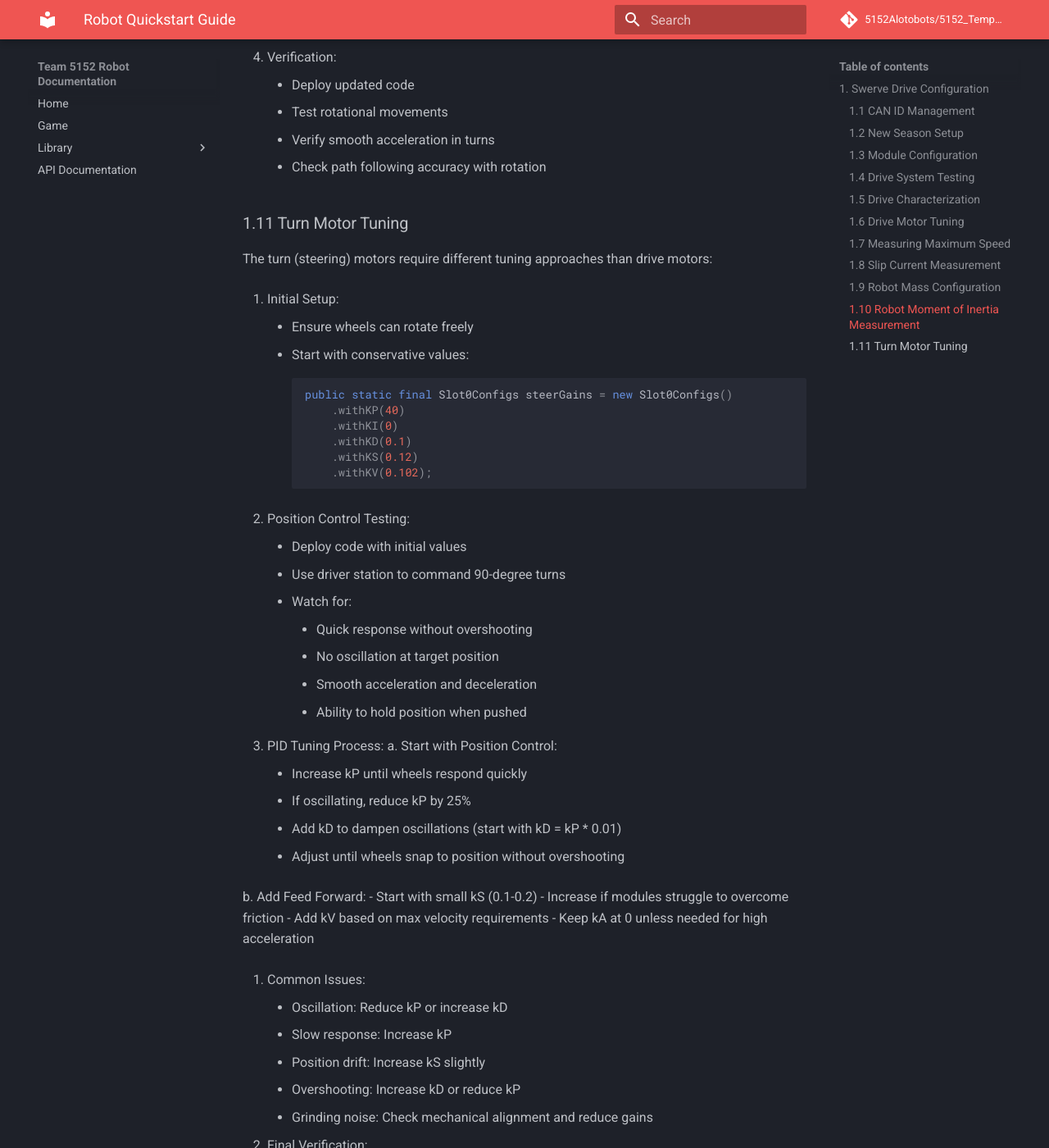
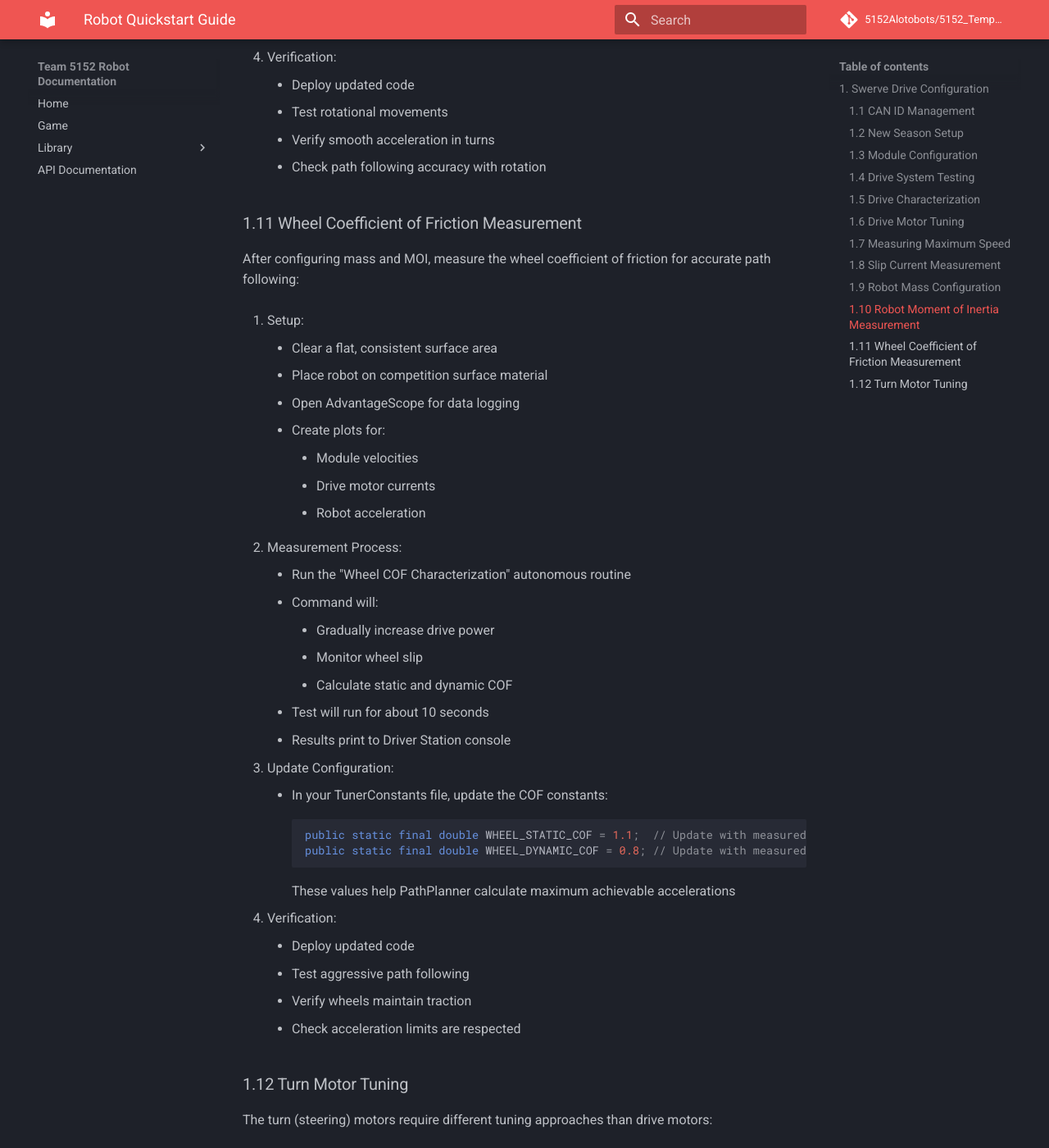
Before and after one commit to 5152Alotobots/5152_Template, an MkDocs documentation site: the page built from docs/mkdocs/docs/quickstart.md, in a window 1280 px wide and 1400 px high, scrolled down 10198 px. Shown: the whole window at 82% size. Built offline with MkDocs 1.6.1 and Material for MkDocs 9.7.7, drawn with Linux system fonts in a browser that asks for light colours; comment, search, counter and statistics services are not loaded.

Commit message:
docs: Add section on measuring wheel coefficient of friction

````diff
--- a/docs/mkdocs/docs/quickstart.md
+++ b/docs/mkdocs/docs/quickstart.md
@@ -373,7 +373,42 @@ After configuring robot mass, measure the robot's rotational inertia for better
     - Verify smooth acceleration in turns
     - Check path following accuracy with rotation
 
-### 1.11 Turn Motor Tuning
+### 1.11 Wheel Coefficient of Friction Measurement
+After configuring mass and MOI, measure the wheel coefficient of friction for accurate path following:
+
+1. Setup:
+    - Clear a flat, consistent surface area
+    - Place robot on competition surface material
+    - Open AdvantageScope for data logging
+    - Create plots for:
+        - Module velocities
+        - Drive motor currents
+        - Robot acceleration
+
+2. Measurement Process:
+    - Run the "Wheel COF Characterization" autonomous routine
+    - Command will:
+        - Gradually increase drive power
+        - Monitor wheel slip
+        - Calculate static and dynamic COF
+    - Test will run for about 10 seconds
+    - Results print to Driver Station console
+
+3. Update Configuration:
+    - In your TunerConstants file, update the COF constants:
+    ```java
+    public static final double WHEEL_STATIC_COF = 1.1;  // Update with measured value
+    public static final double WHEEL_DYNAMIC_COF = 0.8; // Update with measured value
+    ```
+    These values help PathPlanner calculate maximum achievable accelerations
+
+4. Verification:
+    - Deploy updated code
+    - Test aggressive path following
+    - Verify wheels maintain traction
+    - Check acceleration limits are respected
+
+### 1.12 Turn Motor Tuning
 The turn (steering) motors require different tuning approaches than drive motors:
 
 1. Initial Setup:
````
